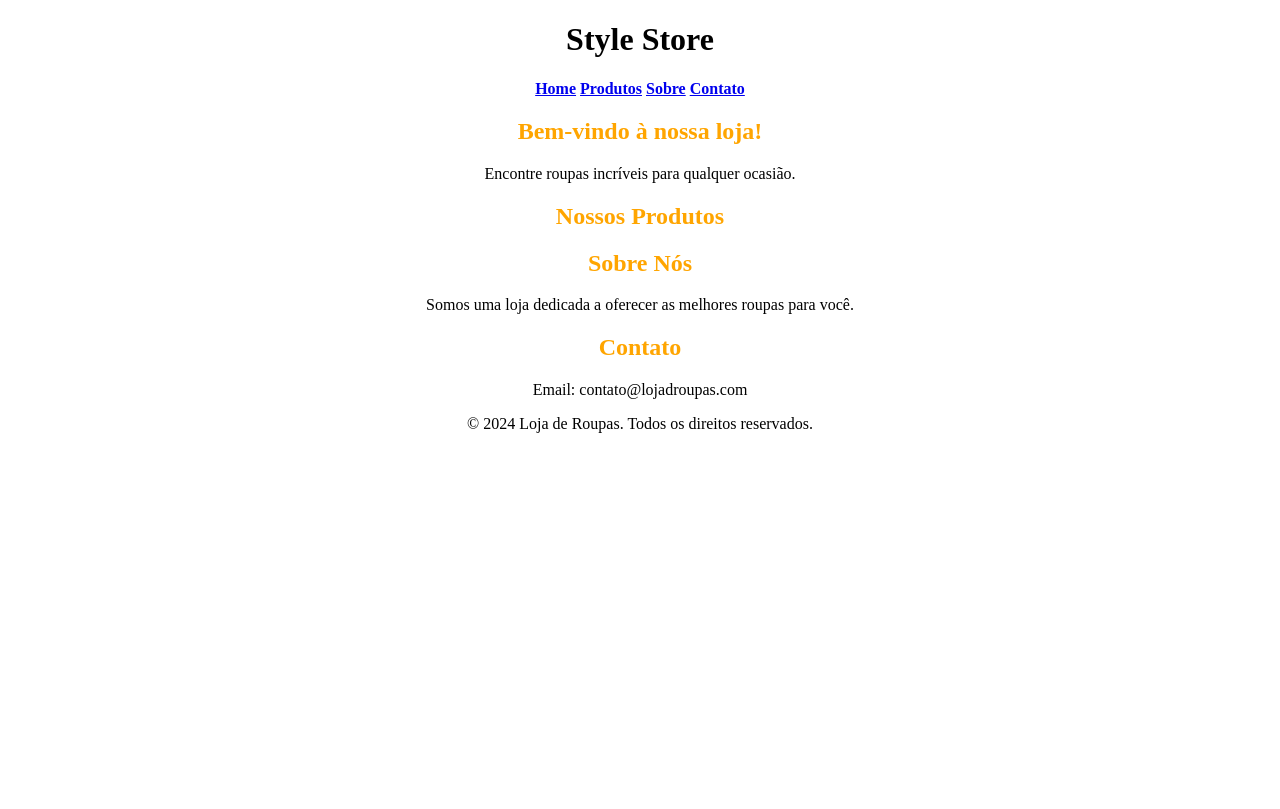
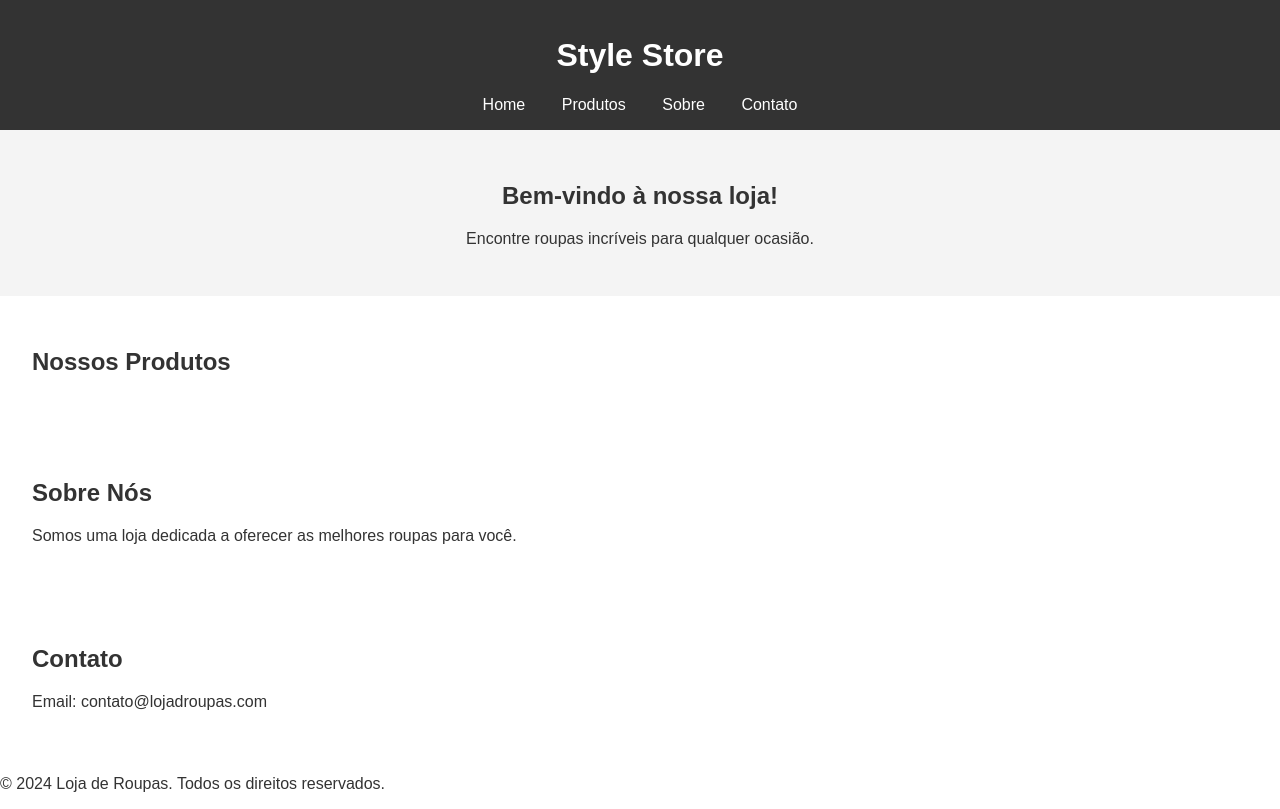
Before and after one commit to MaquinsFer/name, a plain HTML site: page index.html in a window 1280 px wide. Drawn offline with Linux system fonts and the light colour scheme; a script that the page names is missing.

Commit message:
Update style.css

```diff
--- a/style.css
+++ b/style.css
@@ -1,24 +1,48 @@
-h2{
-    color:orange;
-}
 body {
-    background: color #305050;
-    color: white
-    font-family: Roboto;
+    font-family: Arial, sans-serif;
+    margin: 0;
+    padding: 0;
+    color: #333;
+  }
+
+  .header {
+    background-color: #333;
+    color: white;
+    padding: 1rem;
     text-align: center;
+  }
 
-}
-h1{
-    border-bottom: 1px slid grey
-}
+  .header nav a {
+    color: white;
+    margin: 0 1rem;
+    text-decoration: none;
+  }
 
-header{
-    font-weight: bold;
-}
+  .hero {
+    background-color: #f4f4f4;
+    padding: 2rem;
+    text-align: center;
+  }
 
-#nome-usuário{
-    font-style: bold;
-}
-#texto-inglês{
-    font-style:italic;
-}
+  .products, .about, .contact {
+    padding: 2rem;
+  }
+
+  .product-list {
+    display: flex;
+    gap: 1rem;
+    justify-content: center;
+    flex-wrap: wrap;
+  }
+
+  .product-card {
+    border: 1px solid #ddd;
+    padding: 1rem;
+    width: 200px;
+    text-align: center;
+  }
+
+  .product-card img {
+    max-width: 100%;
+    height: auto;
+  }
```
